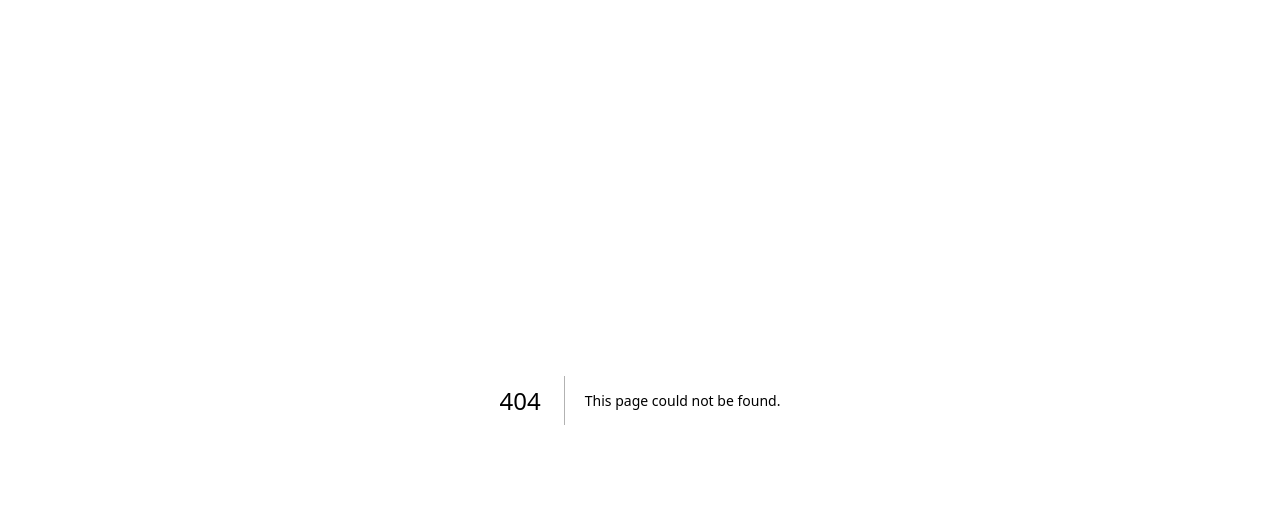
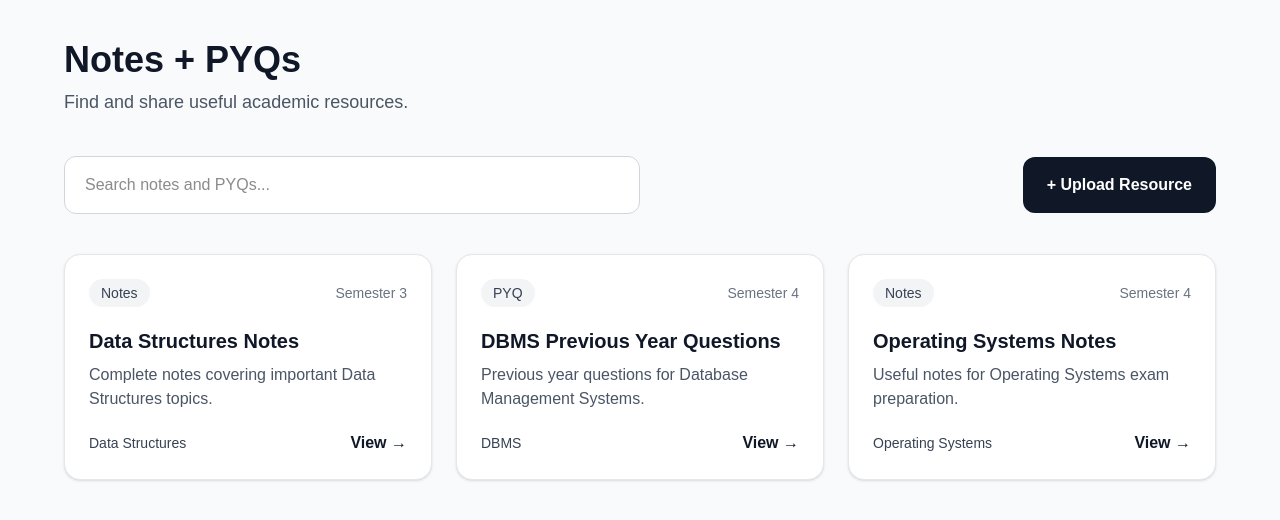
Before and after one commit to JatinPundir-0087/dit-hub, a Next.js app: page /notes in a window 1280 px wide. Before the commit this address had no page. Shown: the top 520 px of the page. Built offline with nearby package versions, Linux system fonts and the light colour scheme.

Commit message:
Create Notes and PYQS page

```diff
--- /dev/null
+++ b/app/notes/page.tsx
@@ -0,0 +1,89 @@
+export default function Notes() {
+  const resources = [
+    {
+      title: "Data Structures Notes",
+      description: "Complete notes covering important Data Structures topics.",
+      subject: "Data Structures",
+      type: "Notes",
+      semester: "Semester 3",
+    },
+    {
+      title: "DBMS Previous Year Questions",
+      description: "Previous year questions for Database Management Systems.",
+      subject: "DBMS",
+      type: "PYQ",
+      semester: "Semester 4",
+    },
+    {
+      title: "Operating Systems Notes",
+      description: "Useful notes for Operating Systems exam preparation.",
+      subject: "Operating Systems",
+      type: "Notes",
+      semester: "Semester 4",
+    },
+  ];
+
+  return (
+    <main className="min-h-screen bg-gray-50 px-6 py-10">
+      <div className="mx-auto max-w-6xl">
+        <div className="mb-10">
+          <h1 className="text-4xl font-bold text-gray-900">
+            Notes + PYQs
+          </h1>
+          <p className="mt-2 text-lg text-gray-600">
+            Find and share useful academic resources.
+          </p>
+        </div>
+
+        <div className="mb-10 flex items-center justify-between gap-4">
+          <input
+            type="text"
+            placeholder="Search notes and PYQs..."
+            className="w-full max-w-xl rounded-xl border border-gray-300 bg-white px-5 py-4 outline-none focus:border-gray-500"
+          />
+
+          <button className="rounded-xl bg-gray-900 px-6 py-4 font-semibold text-white">
+            + Upload Resource
+          </button>
+        </div>
+
+        <section className="grid gap-6 md:grid-cols-2 lg:grid-cols-3">
+          {resources.map((resource) => (
+            <div
+              key={resource.title}
+              className="rounded-2xl border border-gray-200 bg-white p-6 shadow-sm"
+            >
+              <div className="mb-5 flex items-center justify-between">
+                <span className="rounded-full bg-gray-100 px-3 py-1 text-sm font-medium text-gray-700">
+                  {resource.type}
+                </span>
+
+                <span className="text-sm text-gray-500">
+                  {resource.semester}
+                </span>
+              </div>
+
+              <h2 className="text-xl font-bold text-gray-900">
+                {resource.title}
+              </h2>
+
+              <p className="mt-2 text-gray-600">
+                {resource.description}
+              </p>
+
+              <div className="mt-5 flex items-center justify-between">
+                <span className="text-sm font-medium text-gray-700">
+                  {resource.subject}
+                </span>
+
+                <button className="font-semibold text-gray-900 hover:underline">
+                  View →
+                </button>
+              </div>
+            </div>
+          ))}
+        </section>
+      </div>
+    </main>
+  );
+}
```
